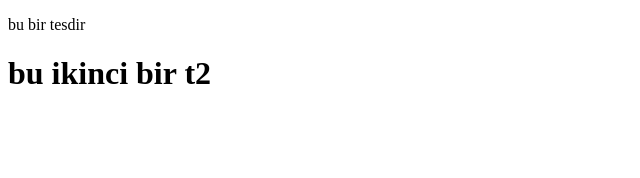
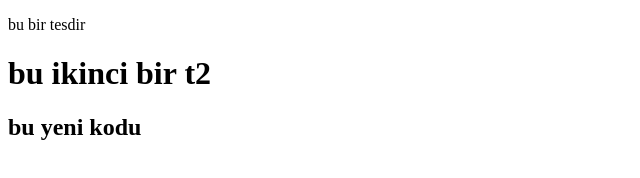
Before and after one commit to hhcodecademy/P514TestProje2, a plain HTML site: page index.html in a window 1280 px wide. Shown: the whole page, without its empty margins (0-640 px from the left). Drawn offline with Linux system fonts and the light colour scheme.

Commit message:
h2 elave olundu

```diff
--- a/index.html
+++ b/index.html
@@ -9,5 +9,6 @@
 <body>
     <p> bu bir tesdir </p>
     <h1>bu ikinci bir t2</h1>
+    <h2>bu yeni kodu</h2>
 </body>
 </html>
```
